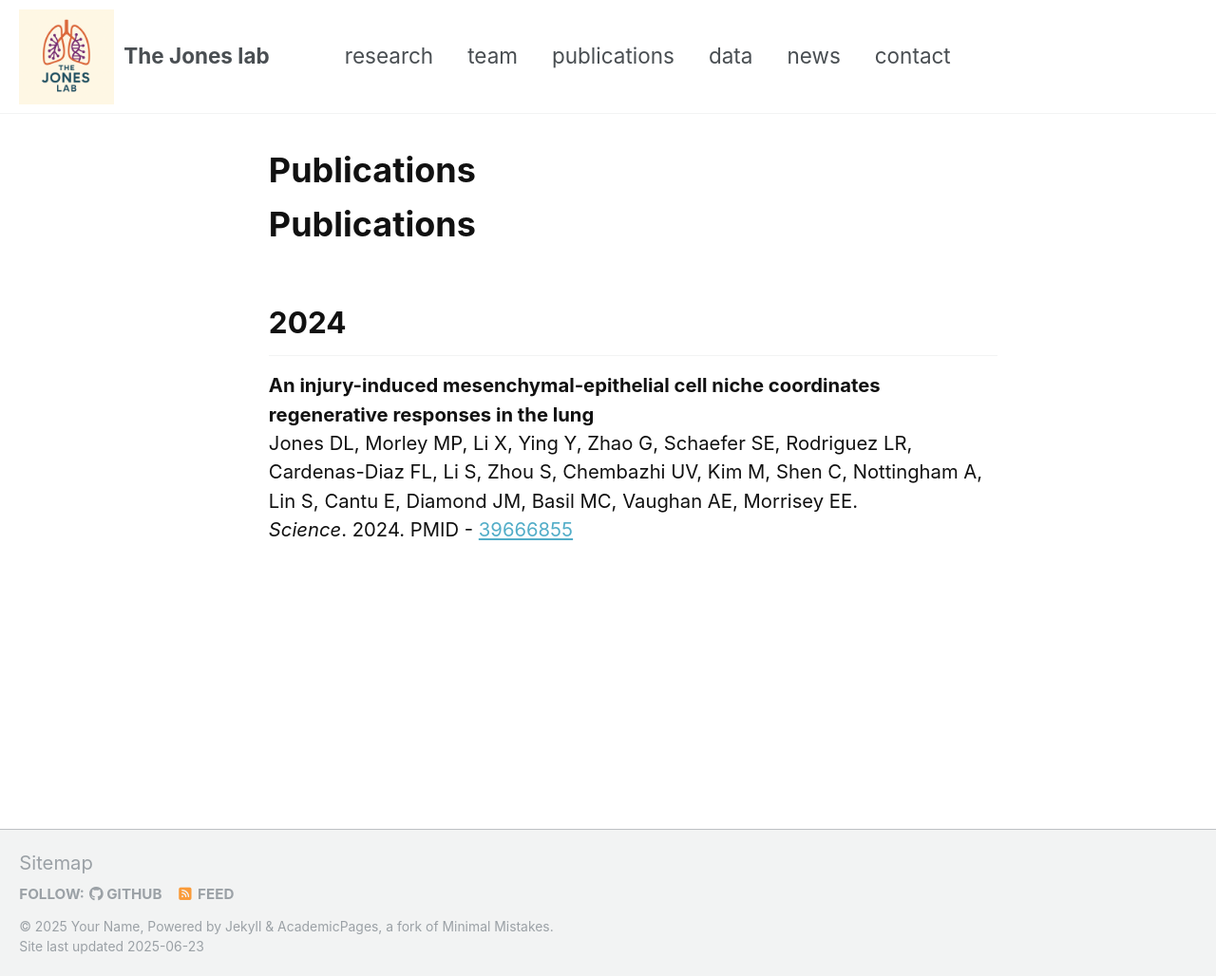
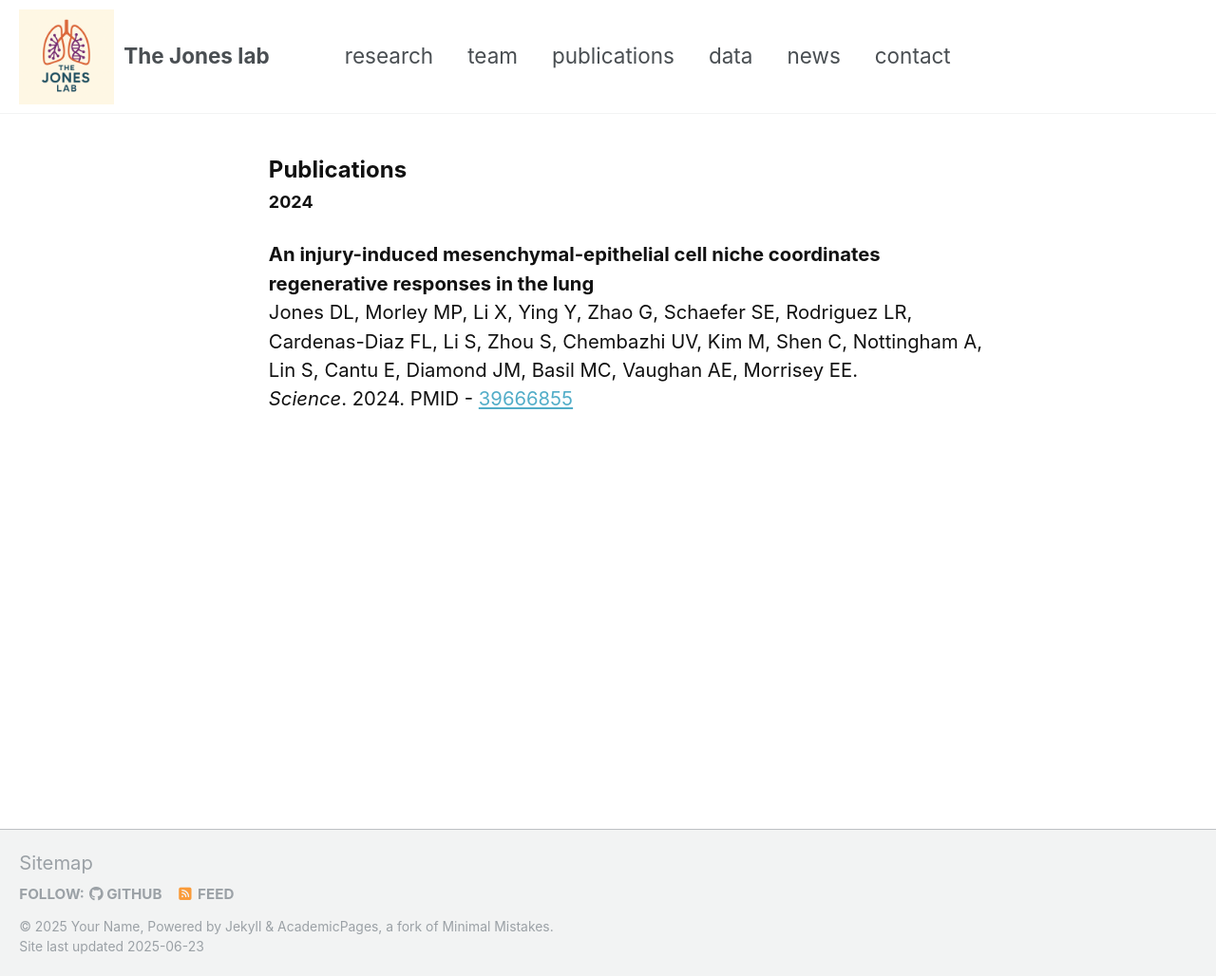
Before and after one commit to joneslunglab/joneslunglab.github.io, a Jekyll site: the page built from _pages/publications.md, in a window 1280 px wide and 1028 px high. Shown: the whole window at 95% size. Built offline with Jekyll 4.4.1, drawn with Linux system fonts in a browser that asks for light colours; our own code applies the rules of GitHub Pages for plain Markdown files.

Commit message:
Update publications.md

```diff
--- a/_pages/publications.md
+++ b/_pages/publications.md
@@ -2,8 +2,9 @@
 permalink: /publications/
 author_profile: false
 ---
-# Publications
-## 2024
+<span style="font-size: 24px;"><strong>Publications</strong></span>
+<span style="font-size: 18px;"><strong>2024</strong></span>
+
 **An injury-induced mesenchymal-epithelial cell niche coordinates regenerative responses in the lung**\
 Jones DL, Morley MP, Li X, Ying Y, Zhao G, Schaefer SE, Rodriguez LR, Cardenas-Diaz FL, Li S, Zhou S, Chembazhi UV, Kim M, Shen C, Nottingham A, Lin S, Cantu E, Diamond JM, Basil MC, Vaughan AE, Morrisey EE.\
 _Science_. 2024. PMID - [39666855](https://pubmed.ncbi.nlm.nih.gov/39666855/)
```
